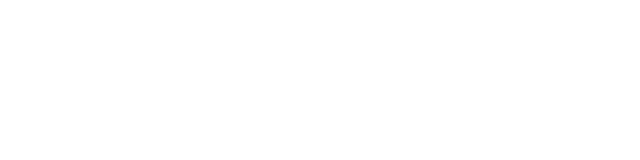
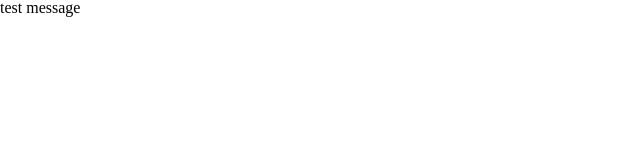
Before and after one commit to lanche58/eleme, a Vue app in the folder eleme/: page / in a window 1280 px wide. Shown: the top 160 px of the page, without its empty margins (0-640 px from the left). Built offline with nearby package versions, Linux system fonts and the light colour scheme.

Commit message:
2018/04/10 develop
2018/04/10 develop

```diff
--- a/eleme/src/App.vue
+++ b/eleme/src/App.vue
@@ -1,6 +1,6 @@
 <template>
   <div id="app">
-
+		<p>test message</p>
   </div>
 </template>
 
```
Also changed, not shown: eleme/.eslintrc.js, 2 other files (tests, documents, lock files or other folders).
